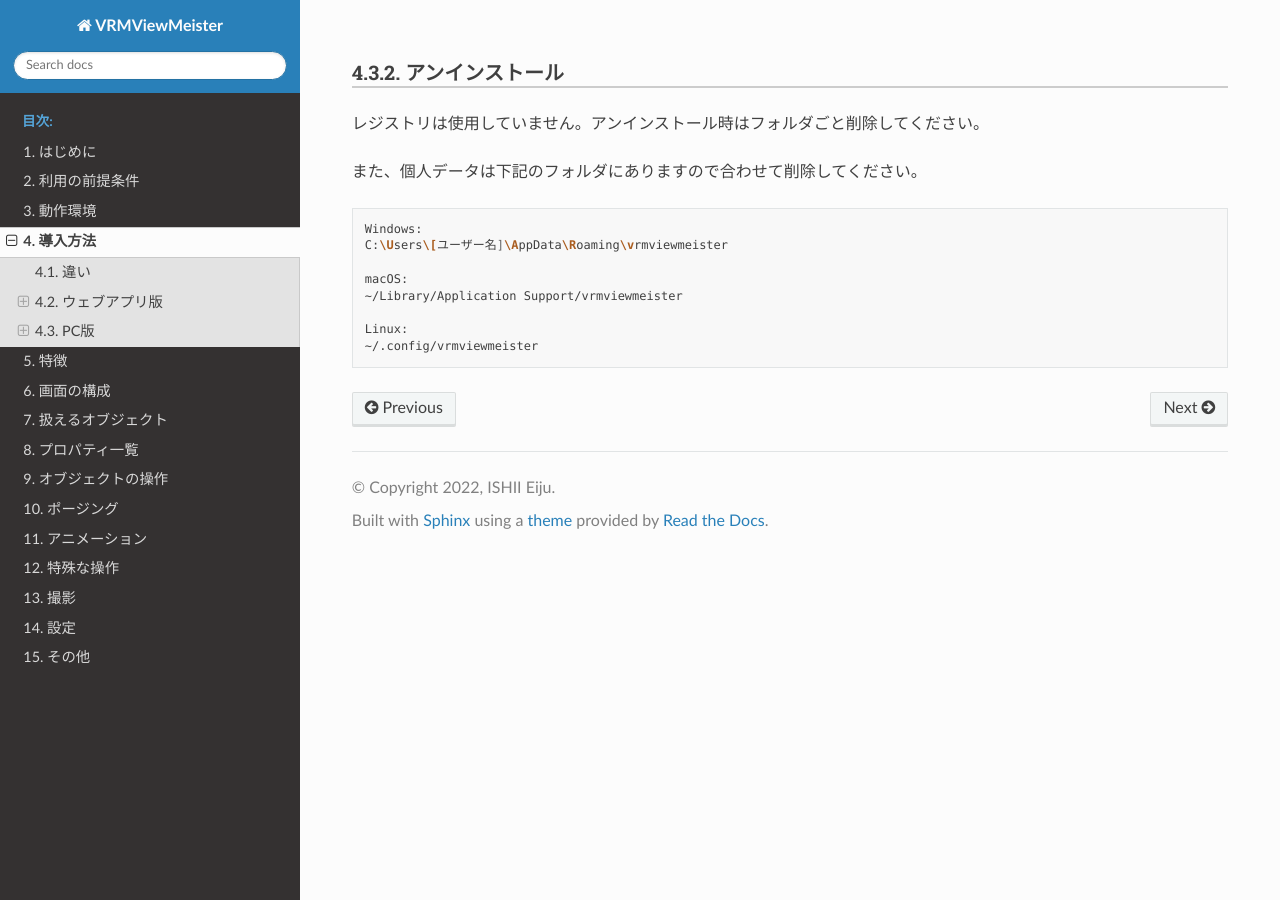
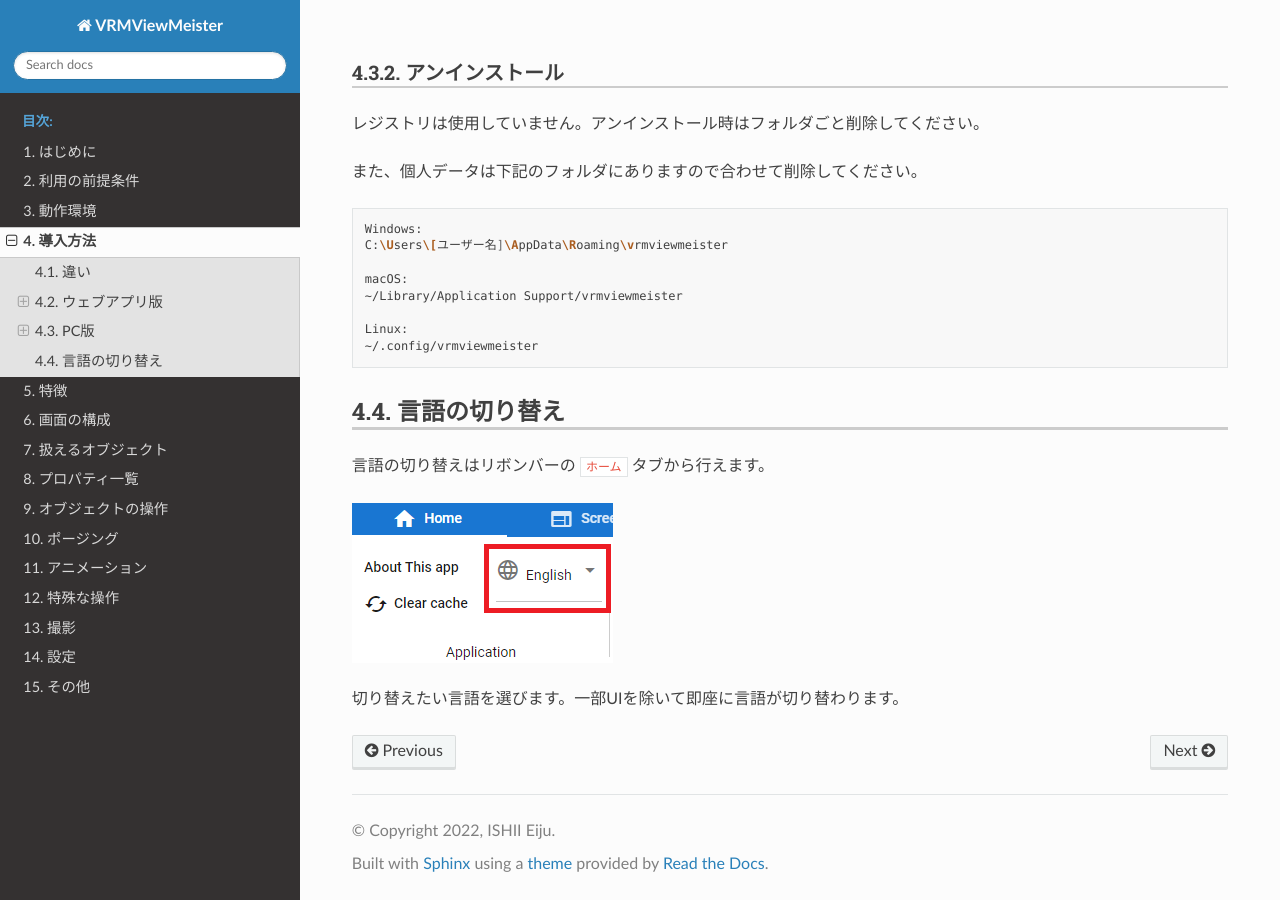
Before and after one commit to nishlumi/vrmviewmdoc, a Sphinx documentation site: the page built from docs/source/man1/install.rst, in a window 1280 px wide and 900 px high, scrolled down 5762 px. Built offline with Sphinx 7.4.7 and the Read the Docs theme 2.0.0, drawn with Linux system fonts in a browser that asks for light colours; a script that is not in the unit is left out.

Commit message:
5/8夜時点2

```diff
--- a/docs/source/man1/install.rst
+++ b/docs/source/man1/install.rst
@@ -223,6 +223,21 @@
     ~/.config/vrmviewmeister
 
 
+.. index::
+    言語の切り替え
+    Change language
+    Locale
+
+言語の切り替え
+=========================
+
+言語の切り替えはリボンバーの ``ホーム`` タブから行えます。
+
+.. image:: ../img/screen_lang.png
+
+切り替えたい言語を選びます。一部UIを除いて即座に言語が切り替わります。
+
+
 .. raw:: latex
 
    \cleardoublepage
--- a/docs/source/man1/screen_project.rst
+++ b/docs/source/man1/screen_project.rst
@@ -82,5 +82,4 @@
     .. image::  ../img/screen_project5.png
         :align: center
 
-    |
     ``No Preview`` ボタンを押すと画像を読み込みます。
```
Also changed, not shown: docs/source/img/screen_lang.png (added).
